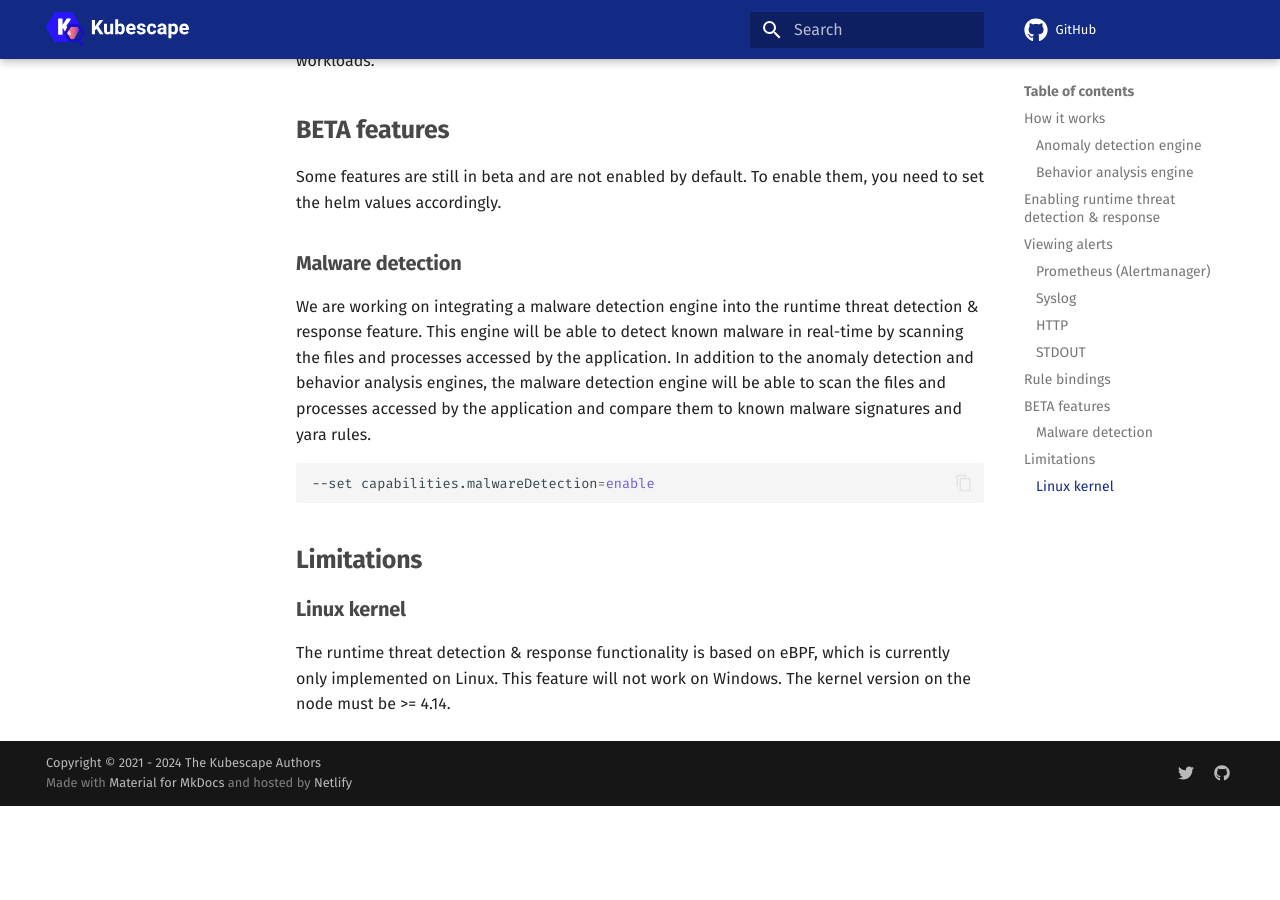
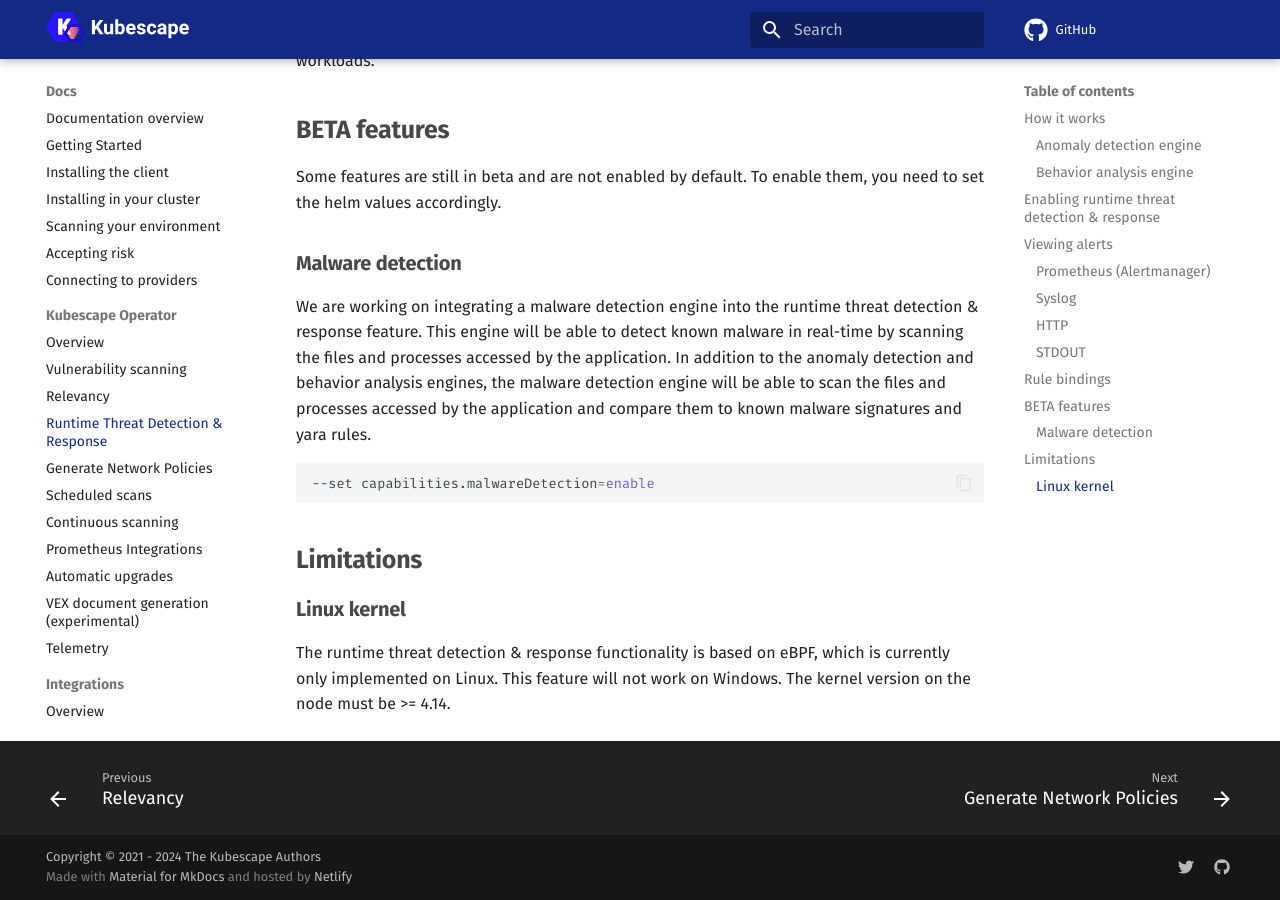
Before and after one commit to kubescape/kubescape.io, an MkDocs documentation site: the page built from docs/docs/operator/runtime-threat-detection.md, in a window 1280 px wide and 900 px high, scrolled down 2353 px. Built offline with MkDocs 1.6.1 and Material for MkDocs 9.7.7, drawn with Linux system fonts in a browser that asks for light colours; comment, search, counter and statistics services are not loaded; before the commit the page ends 3159 px from its top, so only the background shows below that.

Commit message:
Adding page to menu
Signed-off-by: Amit Schendel <amitschendel@gmail.com>
Signed-off-by: Oshrat <oshratn@armosec.io>

```diff
--- a/mkdocs.yml
+++ b/mkdocs.yml
@@ -60,6 +60,7 @@
             - 'Overview': 'docs/operator/index.md'
             - 'Vulnerability scanning': 'docs/operator/vulnerabilities.md'
             - 'Relevancy': 'docs/operator/relevancy.md'
+            - 'Runtime Threat Detection & Response': 'docs/operator/runtime-threat-detection.md'
             - 'Generate Network Policies': 'docs/operator/network-policy-generation.md'
             - 'Scheduled scans': 'docs/operator/scheduled-scans.md'
             - 'Continuous scanning': 'docs/operator/continuous-scanning.md'
```
